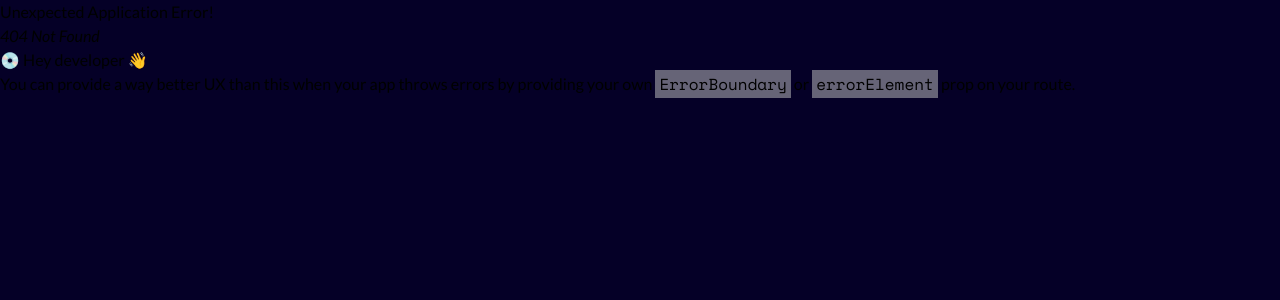
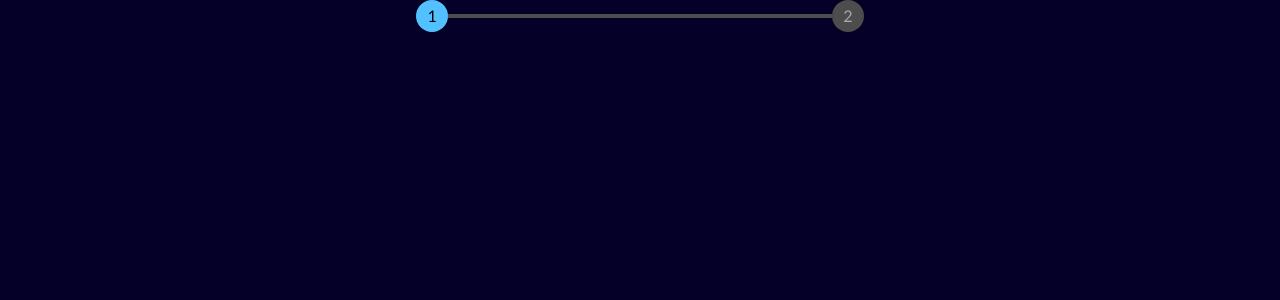
Before and after one commit to AtanasovCode/bucket, a React (Vite) app: page /add-new-bucket in a window 1280 px wide. Before the commit this address had no page. Shown: the top 300 px of the page. Built offline with nearby package versions, Linux system fonts and the light colour scheme.

Commit message:
created new route for adding new buckets - created new Add route - created new multi-step component

```diff
--- a/src/App.jsx
+++ b/src/App.jsx
@@ -3,12 +3,17 @@ import { buckets } from "./data/Data";
 
 //routes
 import Dashboard from "./routes/Dashboard";
+import Add from "./routes/Add"; //add a new bucket
 
 const App = () => {
   const router = createBrowserRouter([
     {
       path: "/",
       element: <Dashboard buckets={buckets} />
+    },
+    {
+      path: "/add-new-bucket",
+      element: <Add buckets={buckets} />
     },
   ])
 
--- a/src/components/Bucket.jsx
+++ b/src/components/Bucket.jsx
@@ -17,7 +17,7 @@ const Bucket = ({
 
     return (
         <div className="
-            w-full mb-12 flex flex-col cursor-pointer transition-all duration-500
+            w-full mb-6 flex flex-col cursor-pointer transition-all duration-500
             hover:bg-accent-hover p-6
         ">
             <div className="flex items-center justify-between">
--- /dev/null
+++ b/src/components/Step.jsx
@@ -0,0 +1,20 @@
+const Step = ({
+    step,
+    handleClick,
+    currentStep,
+}) => {
+    return (
+        <div
+            className={`w-8 h-8 flex items-center justify-center rounded-full cursor-pointer
+            ${step === 1 || step === currentStep ? 'bg-accent' : 'bg-inactive'}
+            ${step !== currentStep && 'text-light'}
+            transition-colors duration-1000
+        `}
+            onClick={() => handleClick()}
+        >
+            {step}
+        </div>
+    );
+}
+
+export default Step;
--- a/src/data/Data.js
+++ b/src/data/Data.js
@@ -4,7 +4,7 @@ const buckets = [
     {
         name: "Light Bee X",
         goal: 4500,
-        saved: 4720,
+        saved: 2742.26,
         payments: {
             "12/4/2023": 125,
             "26/4/2023": 442,
--- /dev/null
+++ b/src/routes/Add.jsx
@@ -0,0 +1,29 @@
+import { useState } from "react";
+import Step from "../components/Step";
+
+const Add = ({
+    buckets,
+}) => {
+
+    const [currentStep, setCurrentStep] = useState(1);
+
+    const styleWidth = currentStep === 2 ? "w-full" : "w-0";
+
+    const changeStep = () => {
+        currentStep === 1 ? setCurrentStep(2) : setCurrentStep(1);
+    }
+
+    return (
+        <div className="">
+            <div className="flex items-center justify-center transition-colors duration-500">
+                <Step step={1} handleClick={changeStep} currentStep={currentStep} />
+                <div className={`bg-inactive w-[30vw] h-1 relative`}>
+                    <div className={`absolute ${styleWidth} h-full top-0 left-0 transition-all duration-500 bg-accent`}></div>
+                </div>
+                <Step step={2} handleClick={changeStep} currentStep={currentStep} />
+            </div>
+        </div>
+    );
+}
+
+export default Add;
--- a/src/routes/Dashboard.jsx
+++ b/src/routes/Dashboard.jsx
@@ -1,5 +1,9 @@
+import { Link } from 'react-router-dom';
+import Bucket from '../components/Bucket';
+
+//importing assets
 import logo from '../assets/logo.svg';
-import Bucket from '../components/Bucket';
+import add from '../assets/add-icon.svg';
 
 const Dashboard = ({
     buckets,
@@ -10,7 +14,7 @@ const Dashboard = ({
 
     return (
         <div className="
-            min-h-[100vh] bg-background w-full py-12
+            min-h-[100vh] bg-background w-full py-12 relative
             flex flex-col items-center justify-start
         ">
             <div>
@@ -24,7 +28,7 @@ const Dashboard = ({
                 Buckets
             </div>
             <div className={`
-                flex flex-col ${bucketStyle} min-h-[50vh] w-full md:w-[80%] lg:w-[50%]
+                flex flex-col ${bucketStyle} min-h-[50vh] w-full md:w-[80%] lg:w-[50%] pb-8
             `}>
                 {
                     buckets.length ?
@@ -45,6 +49,20 @@ const Dashboard = ({
                         </div>
                 }
             </div>
+            <div className="
+                w-full bg-background flex items-center justify-center p-4 fixed bottom-0 left-0
+            ">
+                <Link
+                    to="/add-new-bucket"
+                    className="cursor-pointer"
+                >
+                    <img
+                        src={add}
+                        alt="add icon used to add a new project"
+                        className="w-12 lg:w-14"
+                    />
+                </Link>
+            </div>
         </div>
     );
 }
```
Also changed, not shown: src/assets/add-icon.svg (added). Lines whose indentation alone changed are shown as unchanged.
